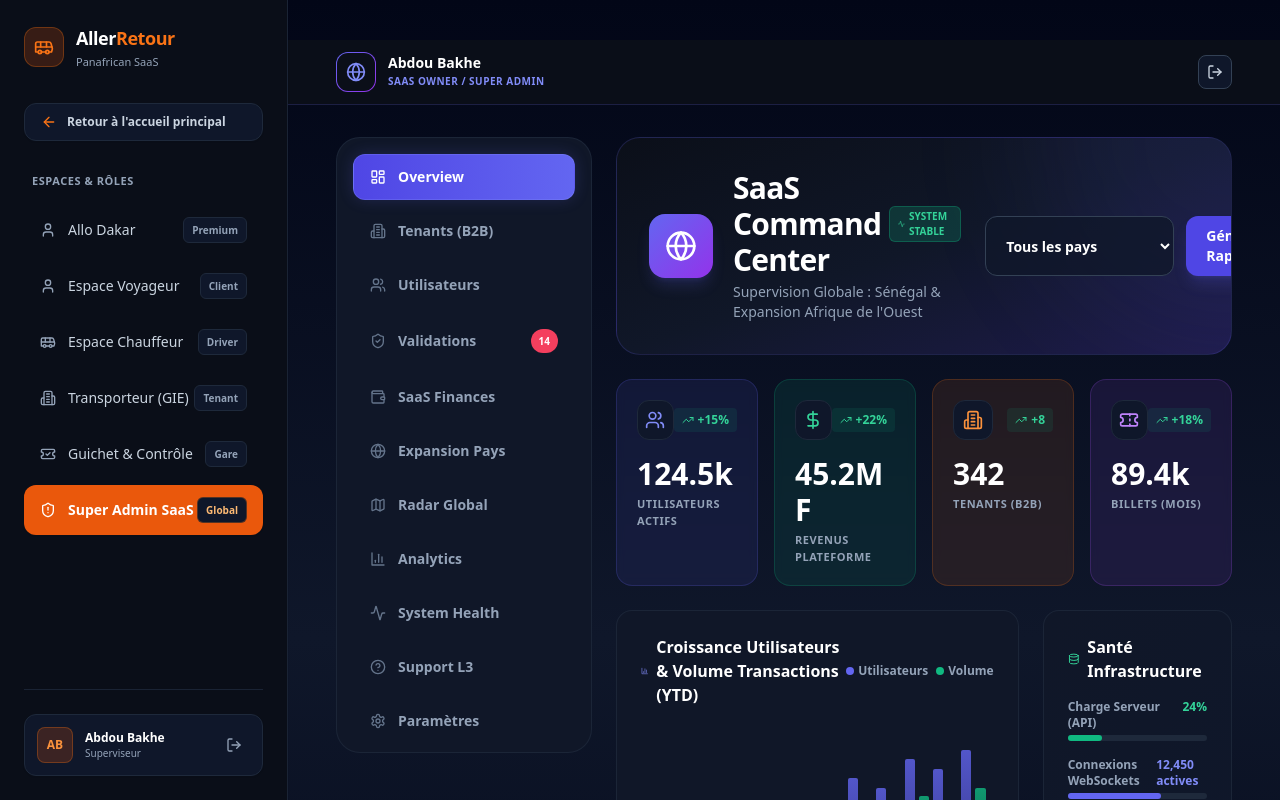
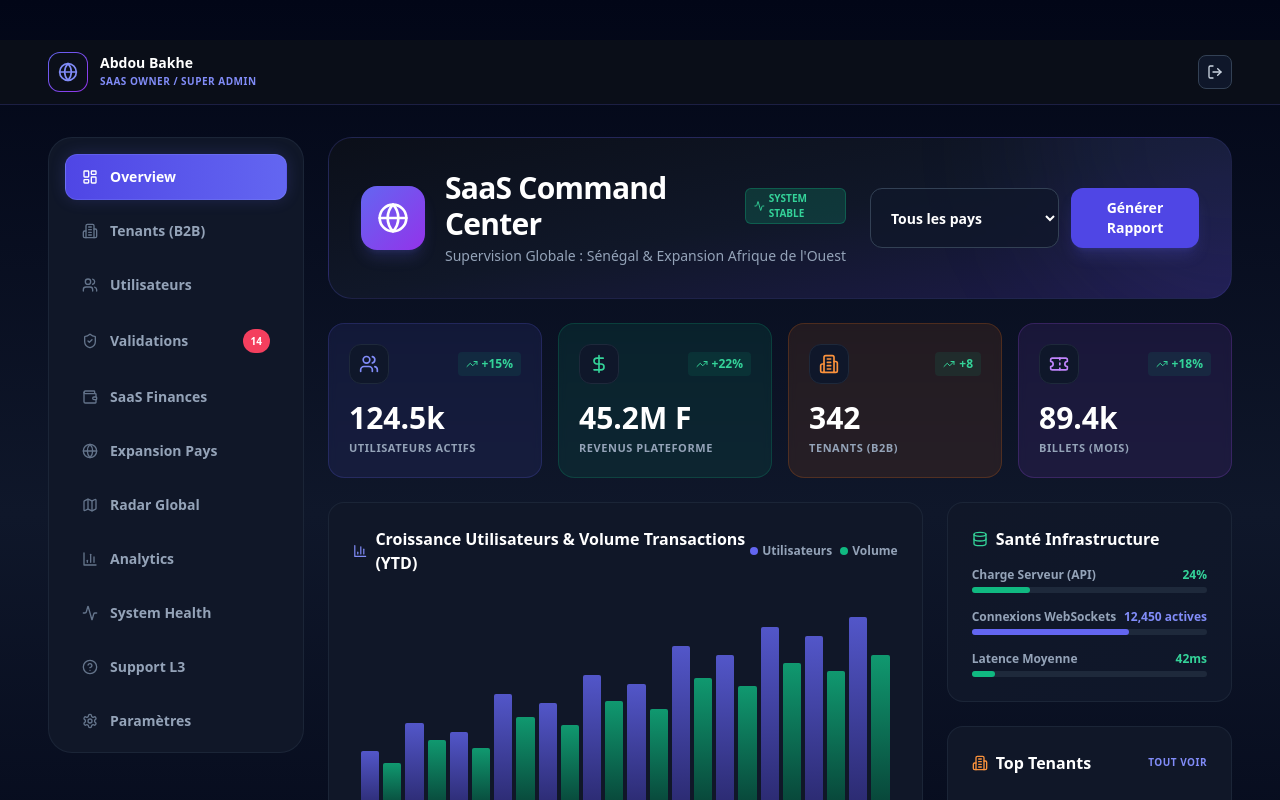
Before and after one commit to migini10/Aller-Retour, a Next.js app in the folder apps/web/: page /dashboard/admin in a window 1280 px wide. Shown: the top 800 px of the page. Built offline with nearby package versions, Linux system fonts and the light colour scheme.

Commit message:
feat(layout): hide global sidebar in super admin dashboard

```diff
--- a/apps/web/src/app/dashboard/layout.tsx
+++ b/apps/web/src/app/dashboard/layout.tsx
@@ -12,6 +12,8 @@ export default function DashboardLayout({ children }: { children: React.ReactNod
   const [sidebarOpen, setSidebarOpen] = useState(false);
   const pathname = usePathname();
 
+  const isSuperAdmin = pathname.startsWith('/dashboard/admin');
+
   // Fermer la sidebar automatiquement à chaque changement de page (mobile)
   useEffect(() => {
     setSidebarOpen(false);
@@ -21,6 +23,7 @@ export default function DashboardLayout({ children }: { children: React.ReactNod
     <BrandingProvider>
       <div className="min-h-screen bg-slate-950 text-slate-100 flex flex-col">
       {/* Topbar Mobile-only : fixée en haut, visible uniquement sur petits écrans */}
+      {!isSuperAdmin && (
         <header className="lg:hidden fixed top-0 left-0 right-0 z-40 h-16 bg-[#0B0F19]/95 backdrop-blur-xl border-b border-slate-800/80 flex items-center justify-between px-5 shadow-md">
           <Link href="/" className="flex items-center gap-2.5">
             <div className="w-8 h-8 rounded-lg bg-orange-600/20 border border-orange-500/30 flex items-center justify-center">
@@ -39,10 +42,11 @@ export default function DashboardLayout({ children }: { children: React.ReactNod
             {sidebarOpen ? <X className="w-5 h-5" /> : <Menu className="w-5 h-5" />}
           </button>
         </header>
+      )}
 
       <div className="flex flex-1">
         {/* Overlay sombre sur mobile quand la sidebar est ouverte */}
-        {sidebarOpen && (
+        {!isSuperAdmin && sidebarOpen && (
           <div
             className="fixed inset-0 z-30 bg-[#0B0F19]/70 backdrop-blur-sm lg:hidden"
             onClick={() => setSidebarOpen(false)}
@@ -50,17 +54,18 @@ export default function DashboardLayout({ children }: { children: React.ReactNod
         )}
 
         {/* Sidebar Desktop : toujours visible. Mobile : tiroir coulissant par la gauche */}
+        {!isSuperAdmin && (
           <div
             className={`
               fixed inset-y-0 left-0 z-40 w-72 transform transition-transform duration-300 ease-in-out
               ${sidebarOpen ? 'translate-x-0' : '-translate-x-full'} lg:translate-x-0`
             }>
-
             <Sidebar onLinkClick={() => setSidebarOpen(false)} />
           </div>
+        )}
 
         {/* Contenu principal avec padding top sur mobile pour compenser la topbar fixe */}
-        <main className="flex-1 px-5 sm:px-8 lg:px-12 py-6 lg:py-10 overflow-y-auto bg-gradient-to-b from-slate-950 via-slate-900 to-slate-950 pt-20 lg:pt-10 lg:ml-72">
+        <main className={`flex-1 px-5 sm:px-8 lg:px-12 py-6 lg:py-10 overflow-y-auto bg-gradient-to-b from-slate-950 via-slate-900 to-slate-950 pt-20 lg:pt-10 ${isSuperAdmin ? '' : 'lg:ml-72'}`}>
           {children}
         </main>
       </div>
```
Also changed, not shown: 1 other file (tests, documents, lock files or other folders). Lines whose indentation alone changed are shown as unchanged.
